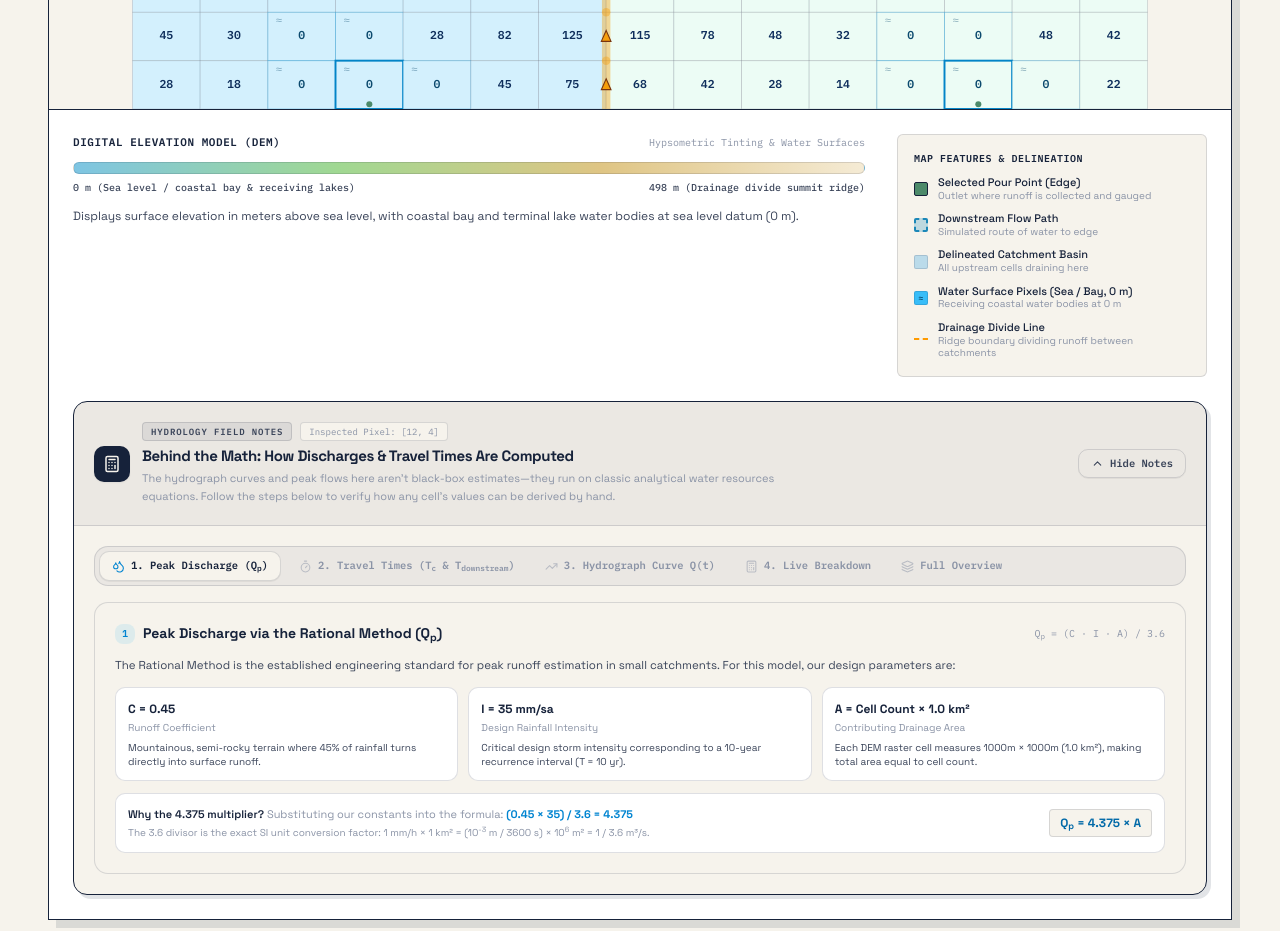
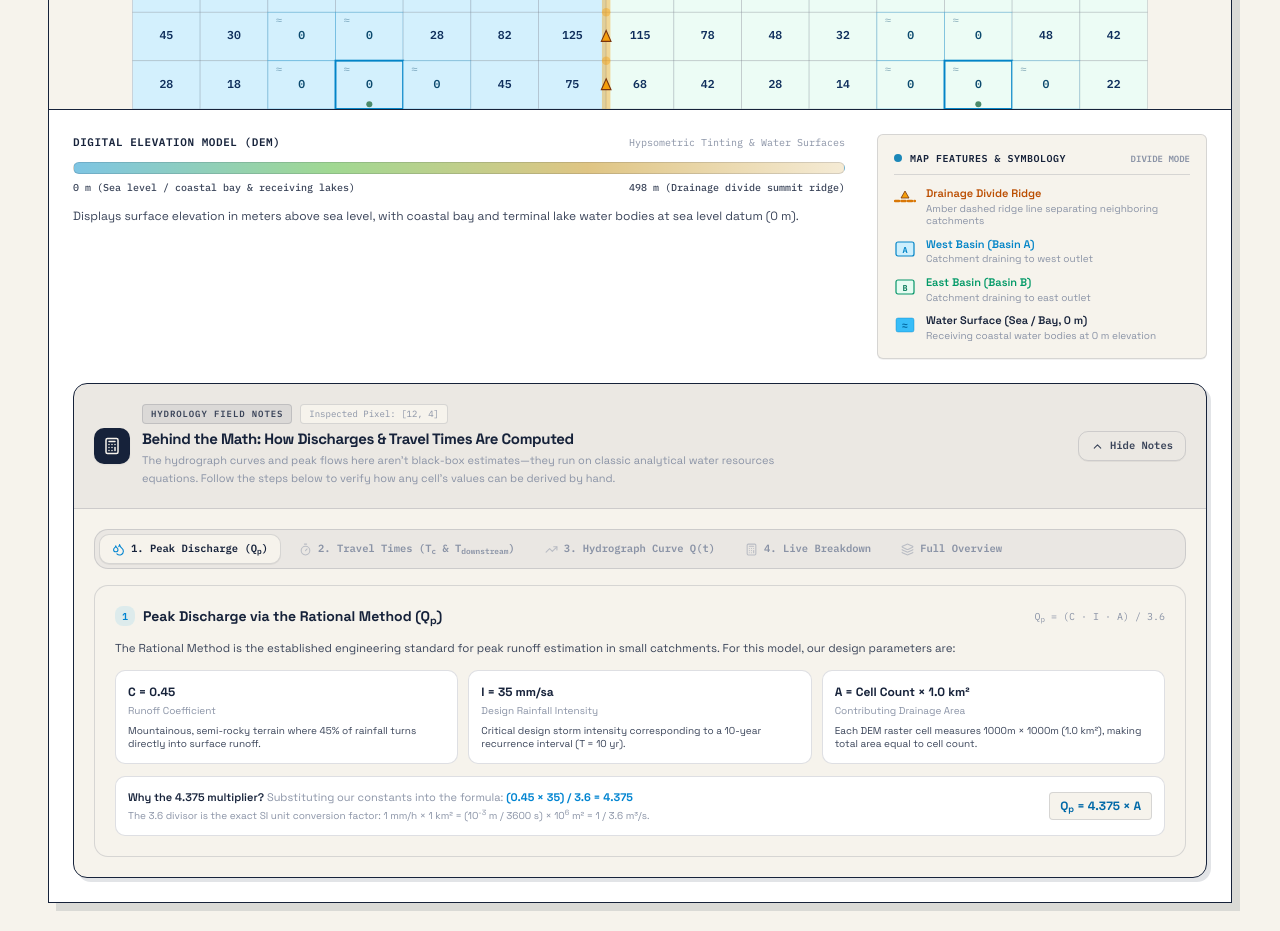
Before and after one commit to gurbuzf/farukgurbuz.com, a Next.js app: page /lab in a window 1280 px wide. Shown: the part 1000-1931 px from the top of the page. Built offline with nearby package versions, Linux system fonts and the light colour scheme.

Commit message:
fix: update hydrology lab legend symbology to accurately match grid map elements

```diff
--- a/src/components/home/watershed-playground.tsx
+++ b/src/components/home/watershed-playground.tsx
@@ -1878,53 +1878,138 @@ export function WatershedPlayground() {
         </div>
 
         {/* Right: Permanent Map Symbols Key (Placed right next to DEM on mobile & desktop) */}
-        <div className="w-full md:w-[310px] p-4 bg-[var(--paper)] border border-[var(--line)] rounded-sm flex flex-col gap-2.5 flex-none">
-          <span className="font-plex-mono text-[10px] font-bold tracking-wider text-[var(--ink)] uppercase">
-            {t(p.mapKeyTitle, lang)}
-          </span>
-          <div className="flex items-center gap-2.5">
-            <span className="w-3.5 h-3.5 bg-[var(--field)] border border-[var(--frame)] rounded-xs flex-none" />
-            <div className="font-display text-[11px] text-[var(--ink)] leading-tight">
-              <span className="font-medium">{t(p.pourPoint, lang)}</span>
-              <span className="text-[var(--mut)] block text-[10px]">{t(p.pourPointDesc, lang)}</span>
+        <div className="w-full md:w-[330px] p-4 bg-[var(--paper)] border border-[var(--line)] rounded-sm flex flex-col gap-3 flex-none shadow-2xs">
+          <div className="flex items-center justify-between border-b border-[var(--line)] pb-2">
+            <div className="flex items-center gap-2">
+              <span className="w-2 h-2 rounded-full bg-[var(--acc)]" />
+              <span className="font-plex-mono text-[10px] font-bold tracking-wider text-[var(--ink)] uppercase">
+                {t(p.mapKeyTitle, lang)}
+              </span>
             </div>
+            <span className="font-plex-mono text-[9px] text-[var(--mut)] uppercase font-semibold">
+              {showDivide ? (lang === "tr" ? "Su Ayrımı" : "Divide Mode") : (lang === "tr" ? "Drenaj Ağı" : "Drainage")}
+            </span>
           </div>
-          <div className="flex items-center gap-2.5">
-            <span
-              className="w-3.5 h-3.5 border-2 border-dashed border-[var(--acc)] rounded-xs flex-none"
-              style={{ background: "color-mix(in srgb, var(--acc) 25%, transparent)" }}
-            />
-            <div className="font-display text-[11px] text-[var(--ink)] leading-tight">
-              <span className="font-medium">{t(p.flowPath, lang)}</span>
-              <span className="text-[var(--mut)] block text-[10px]">{t(p.flowPathDesc, lang)}</span>
+
+          {showDivide ? (
+            /* Divide Mode Symbology: Shows Basin A, Basin B, Drainage Divide Ridge, and Water */
+            <div className="flex flex-col gap-2.5">
+              <div className="flex items-start gap-2.5">
+                <svg width="22" height="18" viewBox="0 0 22 18" className="flex-none mt-0.5">
+                  <line x1="1" y1="12" x2="21" y2="12" stroke="#d97706" strokeWidth="2.5" strokeDasharray="4 2.5" strokeLinecap="round" />
+                  <polygon points="11,2 15,9 7,9" fill="#f59e0b" stroke="#78350f" strokeWidth="0.8" />
+                </svg>
+                <div className="font-display text-[11px] text-[var(--ink)] leading-tight">
+                  <span className="font-semibold text-amber-700 dark:text-amber-400">{t(p.divideLineLabel, lang)}</span>
+                  <span className="text-[var(--mut)] block text-[10px] mt-0.5">{t(p.divideLineDesc, lang)}</span>
+                </div>
+              </div>
+              <div className="flex items-start gap-2.5">
+                <svg width="22" height="18" viewBox="0 0 22 18" className="flex-none mt-0.5">
+                  <rect x="2" y="2" width="18" height="14" rx="2" fill="color-mix(in srgb, #38bdf8 25%, var(--atlas-card))" stroke="#0284c7" strokeWidth="1.2" />
+                  <text x="11" y="12.5" textAnchor="middle" fontSize="8.5" fontWeight="bold" fill="#0284c7" fontFamily="var(--font-ibm-plex-mono), monospace">A</text>
+                </svg>
+                <div className="font-display text-[11px] text-[var(--ink)] leading-tight">
+                  <span className="font-semibold text-[#0284c7]">{t(p.basinA, lang)}</span>
+                  <span className="text-[var(--mut)] block text-[10px] mt-0.5">{t(p.basinADesc, lang)}</span>
+                </div>
+              </div>
+              <div className="flex items-start gap-2.5">
+                <svg width="22" height="18" viewBox="0 0 22 18" className="flex-none mt-0.5">
+                  <rect x="2" y="2" width="18" height="14" rx="2" fill="color-mix(in srgb, #a7f3d0 28%, var(--atlas-card))" stroke="#059669" strokeWidth="1.2" />
+                  <text x="11" y="12.5" textAnchor="middle" fontSize="8.5" fontWeight="bold" fill="#047857" fontFamily="var(--font-ibm-plex-mono), monospace">B</text>
+                </svg>
+                <div className="font-display text-[11px] text-[var(--ink)] leading-tight">
+                  <span className="font-semibold text-emerald-600">{t(p.basinB, lang)}</span>
+                  <span className="text-[var(--mut)] block text-[10px] mt-0.5">{t(p.basinBDesc, lang)}</span>
+                </div>
+              </div>
+              <div className="flex items-start gap-2.5">
+                <svg width="22" height="18" viewBox="0 0 22 18" className="flex-none mt-0.5">
+                  <rect x="2" y="2" width="18" height="14" rx="2" fill="#38bdf8" stroke="rgba(2,132,199,0.4)" strokeWidth="1" />
+                  <text x="11" y="12.5" textAnchor="middle" fontSize="10" fontWeight="bold" fill="#0369a1" fontFamily="sans-serif">≈</text>
+                </svg>
+                <div className="font-display text-[11px] text-[var(--ink)] leading-tight">
+                  <span className="font-semibold">{t(p.waterSurface, lang)}</span>
+                  <span className="text-[var(--mut)] block text-[10px] mt-0.5">{t(p.waterSurfaceDesc, lang)}</span>
+                </div>
+              </div>
             </div>
-          </div>
-          <div className="flex items-center gap-2.5">
-            <span
-              className="w-3.5 h-3.5 border border-[var(--line)] rounded-xs flex-none"
-              style={{ background: "color-mix(in srgb, var(--acc) 30%, var(--atlas-card))" }}
-            />
-            <div className="font-display text-[11px] text-[var(--ink)] leading-tight">
-              <span className="font-medium">{t(p.basin, lang)}</span>
-              <span className="text-[var(--mut)] block text-[10px]">{t(p.basinDesc, lang)}</span>
+          ) : (
+            /* Interactive Delineation & Catchment Mode Symbology */
+            <div className="flex flex-col gap-2.5">
+              {/* Selected Pour Point */}
+              <div className="flex items-start gap-2.5">
+                <svg width="22" height="18" viewBox="0 0 22 18" className="flex-none mt-0.5">
+                  <circle cx="11" cy="9" r="7.5" fill="none" stroke="#0284c7" strokeWidth="1.6" strokeOpacity="0.4" />
+                  <circle cx="11" cy="9" r="4" fill="#0284c7" stroke="#ffffff" strokeWidth="1.5" />
+                </svg>
+                <div className="font-display text-[11px] text-[var(--ink)] leading-tight">
+                  <span className="font-semibold text-[#0284c7]">{t(p.pourPoint, lang)}</span>
+                  <span className="text-[var(--mut)] block text-[10px] mt-0.5">{t(p.pourPointDesc, lang)}</span>
+                </div>
+              </div>
+
+              {/* Catchment Basin & Boundary */}
+              <div className="flex items-start gap-2.5">
+                <svg width="22" height="18" viewBox="0 0 22 18" className="flex-none mt-0.5">
+                  <rect x="2" y="2" width="18" height="14" rx="2" fill="color-mix(in srgb, #0284c7 35%, var(--atlas-card))" stroke="#0284c7" strokeWidth="2.4" />
+                </svg>
+                <div className="font-display text-[11px] text-[var(--ink)] leading-tight">
+                  <span className="font-semibold text-[var(--ink)]">{t(p.basin, lang)}</span>
+                  <span className="text-[var(--mut)] block text-[10px] mt-0.5">{t(p.basinDesc, lang)}</span>
+                </div>
+              </div>
+
+              {/* Downstream Streamline */}
+              <div className="flex items-start gap-2.5">
+                <svg width="22" height="18" viewBox="0 0 22 18" className="flex-none mt-0.5">
+                  <line x1="2" y1="9" x2="16" y2="9" stroke="#0284c7" strokeWidth="2.4" strokeDasharray="3.5 2.5" strokeLinecap="round" />
+                  <circle cx="17.5" cy="9" r="2.8" fill="#0284c7" stroke="#ffffff" strokeWidth="1" />
+                </svg>
+                <div className="font-display text-[11px] text-[var(--ink)] leading-tight">
+                  <span className="font-semibold text-[#0284c7]">{t(p.flowPath, lang)}</span>
+                  <span className="text-[var(--mut)] block text-[10px] mt-0.5">{t(p.flowPathDesc, lang)}</span>
+                </div>
+              </div>
+
+              {/* Terminal Edge Outlet */}
+              <div className="flex items-start gap-2.5">
+                <svg width="22" height="18" viewBox="0 0 22 18" className="flex-none mt-0.5">
+                  <rect x="2" y="2" width="18" height="14" rx="2" fill="var(--paper)" stroke="#0284c7" strokeWidth="1.6" />
+                  <circle cx="11" cy="12" r="2.8" fill="var(--field)" />
+                </svg>
+                <div className="font-display text-[11px] text-[var(--ink)] leading-tight">
+                  <span className="font-semibold">{t(p.edgeOutlet, lang)}</span>
+                  <span className="text-[var(--mut)] block text-[10px] mt-0.5">{t(p.edgeOutletDesc, lang)}</span>
+                </div>
+              </div>
+
+              {/* Water Surface */}
+              <div className="flex items-start gap-2.5">
+                <svg width="22" height="18" viewBox="0 0 22 18" className="flex-none mt-0.5">
+                  <rect x="2" y="2" width="18" height="14" rx="2" fill="#38bdf8" stroke="rgba(2,132,199,0.4)" strokeWidth="1" />
+                  <text x="11" y="12.5" textAnchor="middle" fontSize="10" fontWeight="bold" fill="#0369a1" fontFamily="sans-serif">≈</text>
+                </svg>
+                <div className="font-display text-[11px] text-[var(--ink)] leading-tight">
+                  <span className="font-semibold">{t(p.waterSurface, lang)}</span>
+                  <span className="text-[var(--mut)] block text-[10px] mt-0.5">{t(p.waterSurfaceDesc, lang)}</span>
+                </div>
+              </div>
+
+              {/* Drainage Divide Ridge */}
+              <div className="flex items-start gap-2.5">
+                <svg width="22" height="18" viewBox="0 0 22 18" className="flex-none mt-0.5">
+                  <line x1="1" y1="12" x2="21" y2="12" stroke="#d97706" strokeWidth="2.5" strokeDasharray="4 2.5" strokeLinecap="round" />
+                  <polygon points="11,2 15,9 7,9" fill="#f59e0b" stroke="#78350f" strokeWidth="0.8" />
+                </svg>
+                <div className="font-display text-[11px] text-[var(--ink)] leading-tight">
+                  <span className="font-semibold text-amber-700 dark:text-amber-400">{t(p.divideLineLabel, lang)}</span>
+                  <span className="text-[var(--mut)] block text-[10px] mt-0.5">{t(p.divideLineDesc, lang)}</span>
+                </div>
+              </div>
             </div>
-          </div>
-          <div className="flex items-center gap-2.5">
-            <span className="w-3.5 h-3.5 bg-[#38bdf8] border border-[var(--line)] rounded-xs flex-none flex items-center justify-center text-[8px] text-[#0c4a6e] font-bold">
-              ≈
-            </span>
-            <div className="font-display text-[11px] text-[var(--ink)] leading-tight">
-              <span className="font-medium">{t(p.waterSurface, lang)}</span>
-              <span className="text-[var(--mut)] block text-[10px]">{t(p.waterSurfaceDesc, lang)}</span>
-            </div>
-          </div>
-          <div className="flex items-center gap-2.5">
-            <span className="w-3.5 h-1 border-t-2 border-dashed border-amber-500 flex-none" />
-            <div className="font-display text-[11px] text-[var(--ink)] leading-tight">
-              <span className="font-medium">{t(p.divideLineLabel, lang)}</span>
-              <span className="text-[var(--mut)] block text-[10px]">{t(p.divideLineDesc, lang)}</span>
-            </div>
-          </div>
+          )}
         </div>
       </div>
 
--- a/src/content/copy.ts
+++ b/src/content/copy.ts
@@ -91,17 +91,23 @@ export const copy = {
       en: "Dark blue channels emerge naturally where surface water converges. Separate river systems drain toward distinct edge outlets across the two neighboring catchments.",
       tr: "Yüzey suyunun toplandığı yerlerde koyu mavi akarsu yatakları belirir. İki komşu havzada ayrı akarsu kolları kendi sınır çıkışlarına doğru akar.",
     },
-    mapKeyTitle: { en: "Map Features & Delineation", tr: "Harita İşaretleri & Sınırlandırma" },
-    pourPoint: { en: "Selected Pour Point (Edge)", tr: "Seçilen Çıkış Noktası (Sınırda)" },
-    pourPointDesc: { en: "Outlet where runoff is collected and gauged", tr: "Akışın toplandığı çıkış noktası" },
-    flowPath: { en: "Downstream Flow Path", tr: "Akış Aşağı Güzergahı" },
-    flowPathDesc: { en: "Simulated route of water to edge", tr: "Suyun sınıra ulaşma rotası" },
-    basin: { en: "Delineated Catchment Basin", tr: "Sınırlandırılan Su Havzası" },
-    basinDesc: { en: "All upstream cells draining here", tr: "Buraya su akıtan tüm üst havza alanı" },
-    waterSurface: { en: "Water Surface Pixels (Sea / Bay, 0 m)", tr: "Su Yüzeyi Hücreleri (Deniz / Körfez, 0 m)" },
-    waterSurfaceDesc: { en: "Receiving coastal water bodies at 0 m", tr: "0 m deniz kotundaki alıcı su kütleleri" },
-    divideLineLabel: { en: "Drainage Divide Line", tr: "Su Ayrım Çizgisi (Drainage Divide)" },
-    divideLineDesc: { en: "Ridge boundary dividing runoff between catchments", tr: "İki havza arasındaki su ayrım sınırı (Drainage divide ridge)" },
+    mapKeyTitle: { en: "Map Features & Symbology", tr: "Harita İşaretleri & Semboloji (Lejant)" },
+    pourPoint: { en: "Selected Pour Point", tr: "Seçilen Çıkış / Analiz Noktası (Pour Point)" },
+    pourPointDesc: { en: "Target cell where upstream runoff is collected & gauged", tr: "Tıklanan hedef hücre; akış burada toplanır ve hidrografı üretilir" },
+    flowPath: { en: "Downstream Streamline", tr: "Mansap Akış Çizgisi (Streamline)" },
+    flowPathDesc: { en: "Simulated route of runoff to final basin outlet", tr: "Suyun en dik eğimle mansaptaki ana çıkışa ulaştığı kesikli mavi hat" },
+    basin: { en: "Upstream Catchment Basin", tr: "Drenaj Havzası & Sınırı (Catchment)" },
+    basinDesc: { en: "Upstream contributing area with perimeter boundary line", tr: "Mavi konturla çevrili, seçilen noktaya su akıtan tüm alan" },
+    edgeOutlet: { en: "Terminal Basin Outlet", tr: "Havza Ana Çıkışı (Terminal Outlet)" },
+    edgeOutletDesc: { en: "Main downstream discharge exit point at map edge", tr: "Tüm havzanın harita sınırındaki ana drenaj çıkışı" },
+    waterSurface: { en: "Water Surface (Sea / Bay, 0 m)", tr: "Su Yüzeyi (Deniz / Körfez, 0 m)" },
+    waterSurfaceDesc: { en: "Receiving coastal water bodies at 0 m elevation", tr: "0 m kotundaki alıcı su kütleleri (≈ sembollü hücreler)" },
+    divideLineLabel: { en: "Drainage Divide Ridge", tr: "Su Ayrım Çizgisi (Drainage Divide)" },
+    divideLineDesc: { en: "Amber dashed ridge line separating neighboring catchments", tr: "İki komşu havzanın sularını ayıran sarı/turuncu sırt çizgisi" },
+    basinA: { en: "West Basin (Basin A)", tr: "Batı Havzası (A Havzası)" },
+    basinADesc: { en: "Catchment draining to west outlet", tr: "Batı çıkışına boşalan açık mavi havza alanı" },
+    basinB: { en: "East Basin (Basin B)", tr: "Doğu Havzası (B Havzası)" },
+    basinBDesc: { en: "Catchment draining to east outlet", tr: "Doğu çıkışına boşalan nane yeşili havza alanı" },
     hydraulicFormula: { en: "Rational Method: Q = (C · I · A) / 3.6", tr: "Rasyonel Yöntem: Q = (C · I · A) / 3.6" },
     hydraulicAssumptions: {
       en: "Assumptions: Runoff coeff C = 0.45, Design storm intensity I = 35 mm/hr, 1 cell = 1.0 km². Q = 4.375 · A m³/s. Concentration time Tc = max(8, L · 4) min.",
```
